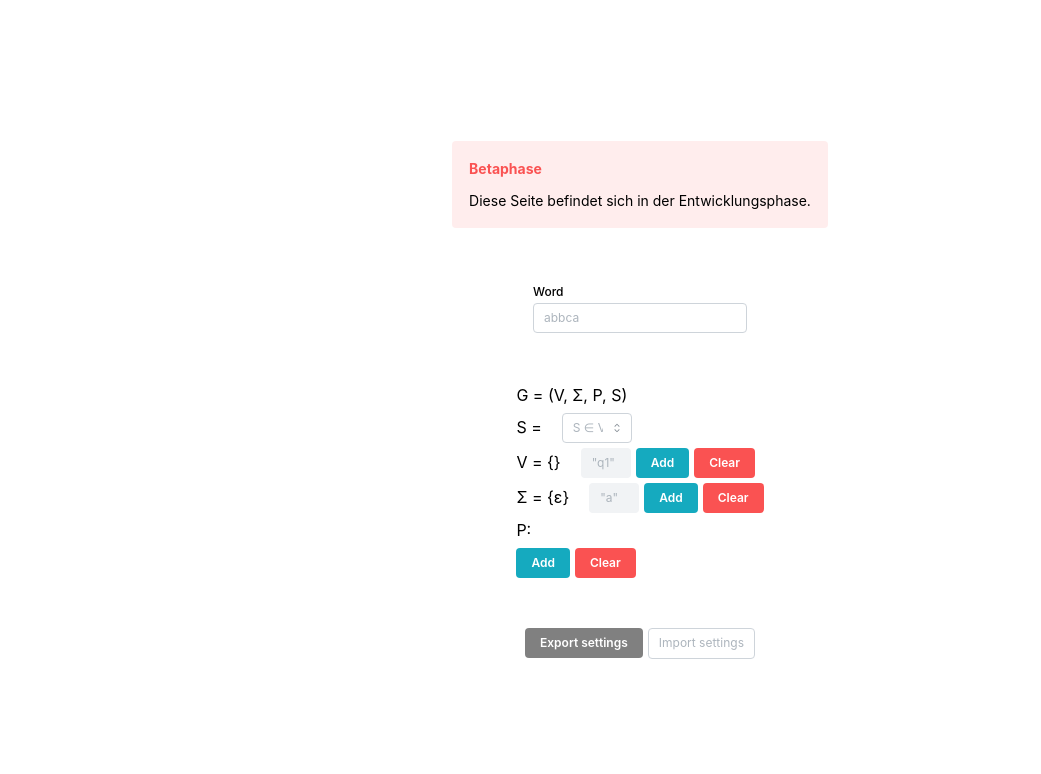
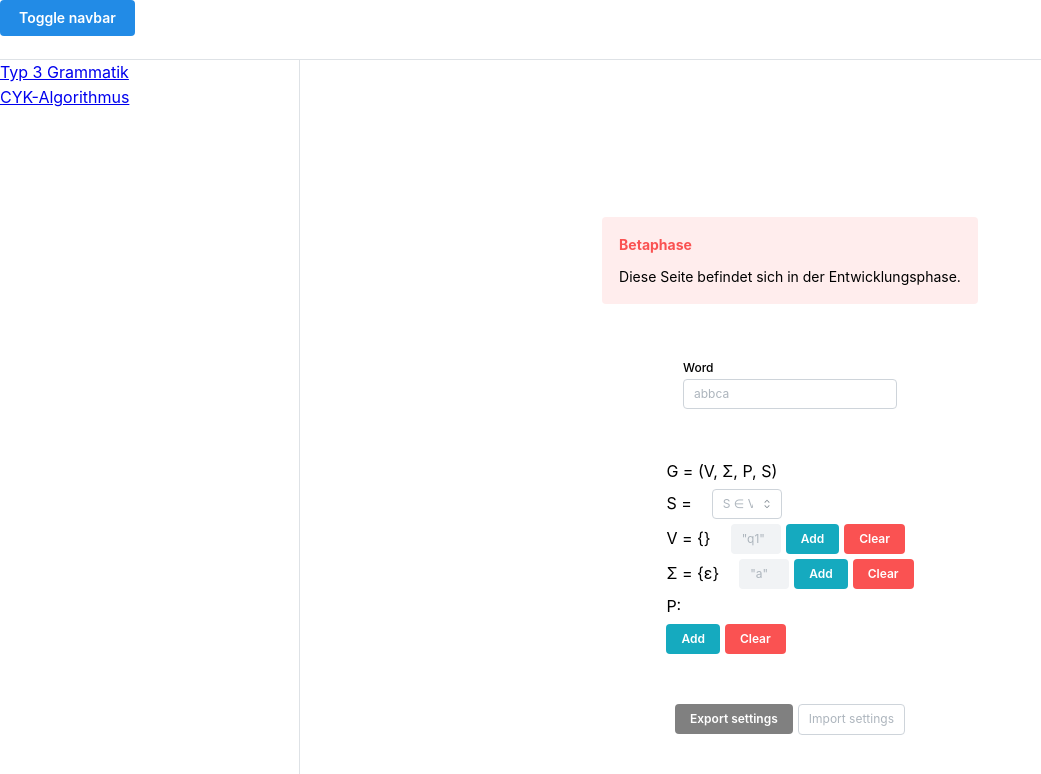
Before and after one commit to nilsmcz/deaSimulator, a React (Create React App) app: page /typ3-grammatik in a window 1280 px wide. Shown: the top 774 px of the page, without its empty margins (0-1041 px from the left). Built offline with nearby package versions, Linux system fonts and the light colour scheme.

Commit message:
menu layout

```diff
--- a/package.json
+++ b/package.json
@@ -8,9 +8,12 @@
     "@testing-library/jest-dom": "^5.17.0",
     "@testing-library/react": "^13.4.0",
     "@testing-library/user-event": "^13.5.0",
+    "install": "^0.13.0",
+    "npm": "^10.8.0",
     "nth-check": "^2.1.1",
     "react": "^18.3.1",
     "react-dom": "^18.3.1",
+    "react-router-dom": "^6.23.1",
     "react-scripts": "5.0.1",
     "web-vitals": "^2.1.4"
   },
--- a/src/App.js
+++ b/src/App.js
@@ -4,7 +4,7 @@ import '@mantine/core/styles.css';
 import { ColorSchemeScript } from '@mantine/core';
 //Screens
 import DeaScreen from './DeaScreen';
-
+import Layout from './Layout';
 const theme = createTheme({
   /** Put your mantine theme override here */
 });
@@ -12,7 +12,8 @@ const theme = createTheme({
 function App() {
   return (
     <MantineProvider theme={theme}>
-      <DeaScreen />
+      {/* <DeaScreen /> */}
+      <Layout />
     </MantineProvider>
   );
 }
--- a/src/DeaScreen.jsx
+++ b/src/DeaScreen.jsx
@@ -239,7 +239,7 @@ export default function DeaScreen() {
     }
 
     return (
-        <div style={{display:"flex", flexDirection:"column", justifyContent:"center", alignItems:"center", height:"100vh", width:"100vw", gap:"50px"}}>
+        <div style={{display:"flex", flexDirection:"column", justifyContent:"center", alignItems:"center", height:"100vh", width:"100%", gap:"50px"}}>
 
             <Alert variant="light" color="red" title="Betaphase">
                 Diese Seite befindet sich in der Entwicklungsphase.
--- /dev/null
+++ b/src/Layout.jsx
@@ -0,0 +1,57 @@
+import React from 'react';
+import { AppShell, Burger, Button } from '@mantine/core';
+import { useDisclosure } from '@mantine/hooks';
+import { BrowserRouter as Router, Route, Routes, Link } from 'react-router-dom';
+import DeaScreen from './DeaScreen';
+
+function Typ3Grammatik() {
+    return <div>Typ 3 Grammatik Inhalt</div>;
+}
+
+function CYKAlgorithmus() {
+    return <div>CYK Algorithmus Inhalt</div>;
+}
+
+export default function Layout() {
+    const [mobileOpened, { toggle: toggleMobile }] = useDisclosure();
+    const [desktopOpened, { toggle: toggleDesktop }] = useDisclosure(true);
+
+    return (
+        <Router>
+            <AppShell
+                padding="md"
+                header={{ height: 60 }}
+                navbar={{
+                    width: 300,
+                    breakpoint: 'sm',
+                    collapsed: { mobile: !mobileOpened, desktop: !desktopOpened },
+                }}
+            >
+                <AppShell.Header>
+                    <Button onClick={toggleDesktop} visibleFrom="sm">
+                        Toggle navbar
+                    </Button>
+                    <Button onClick={toggleMobile} hiddenFrom="sm">
+                        Toggle navbar
+                    </Button>
+                </AppShell.Header>
+
+                <AppShell.Navbar>
+                    <AppShell.Section>
+                        <Link to="/typ3-grammatik">Typ 3 Grammatik</Link>
+                    </AppShell.Section>
+                    <AppShell.Section>
+                        <Link to="/cyk-algorithmus">CYK-Algorithmus</Link>
+                    </AppShell.Section>
+                </AppShell.Navbar>
+
+                <AppShell.Main>
+                    <Routes>
+                        <Route path="/typ3-grammatik" element={<DeaScreen />} />
+                        <Route path="/cyk-algorithmus" element={<CYKAlgorithmus />} />
+                    </Routes>
+                </AppShell.Main>
+            </AppShell>
+        </Router>
+    );
+}
```
Also changed, not shown: 1 other file (tests, documents, lock files or other folders).
